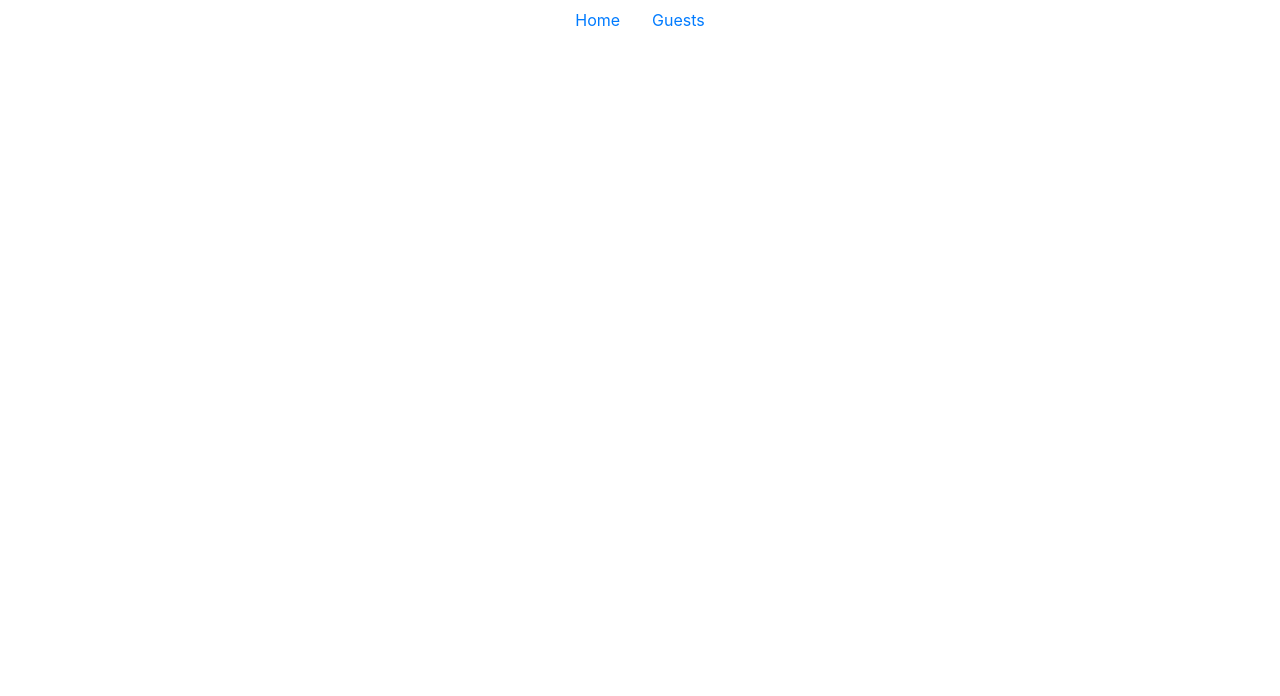
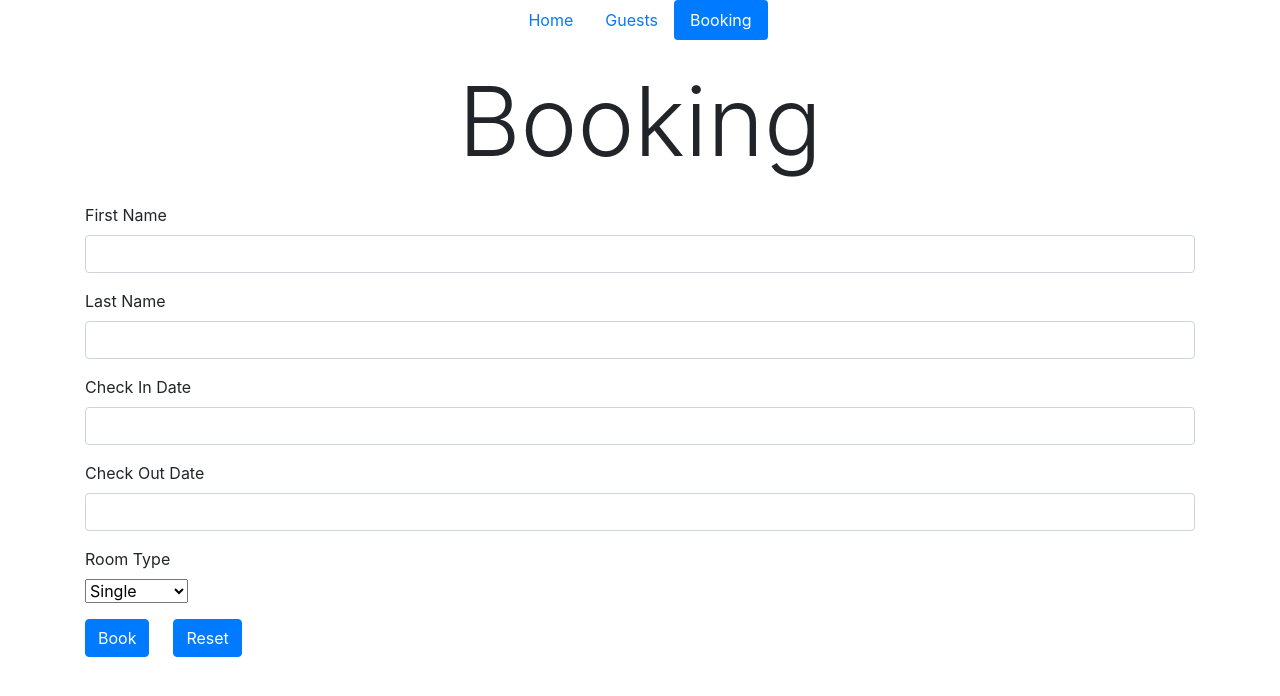
Before and after one commit to HamedPour/BookingApplication, a React (Create React App) app in the folder client/: page /booking in a window 1280 px wide. Shown: the top 696 px of the page. Built offline with nearby package versions, Linux system fonts and the light colour scheme.

Commit message:
Form proto setup to backend/db done

```diff
--- a/client/src/App.js
+++ b/client/src/App.js
@@ -3,6 +3,7 @@ import { BrowserRouter as Router, Switch, Route } from "react-router-dom";
 import Landing from "./views/LandingPage";
 import Guests from "./views/Guests";
 import TopNav from "./components/common/TopNav";
+import Booking from "./views/Booking";
 
 function App() {
   return (
@@ -12,6 +13,7 @@ function App() {
         <Switch>
           <Route path="/" exact component={Landing} />
           <Route path="/guests" component={Guests} />
+          <Route path="/booking" component={Booking} />
         </Switch>
       </div>
     </Router>
--- /dev/null
+++ b/client/src/components/Form.js
@@ -0,0 +1,97 @@
+import React, { useState } from "react";
+import BookingServices from "../services/BookingServices";
+
+function Form() {
+  const [metadata, setMetadata] = useState({
+    firstname: "",
+    lastname: "",
+    check_in: "",
+    check_out: "",
+    roomtype: "1",
+  });
+  function formSubmit(e) {
+    e.preventDefault();
+    // setup redirect as well please
+    BookingServices.store(metadata);
+  }
+  return (
+    <>
+      <form onSubmit={formSubmit}>
+        <div className="form-group">
+          <label>First Name</label>
+          <input
+            type="text"
+            value={metadata.firstname}
+            onChange={(e) =>
+              setMetadata({ ...metadata, firstname: e.target.value })
+            }
+            className="form-control"
+          />
+        </div>
+        <div className="form-group">
+          <label>Last Name</label>
+          <input
+            type="text"
+            value={metadata.lastname}
+            onChange={(e) =>
+              setMetadata({ ...metadata, lastname: e.target.value })
+            }
+            className="form-control"
+          />
+        </div>
+        <div className="form-group">
+          <label>Check In Date</label>
+          <input
+            type="text"
+            value={metadata.check_in}
+            onChange={(e) =>
+              setMetadata({ ...metadata, check_in: e.target.value })
+            }
+            className="form-control"
+          />
+        </div>
+        <div className="form-group">
+          <label>Check Out Date</label>
+          <input
+            type="text"
+            value={metadata.check_out}
+            onChange={(e) =>
+              setMetadata({ ...metadata, check_out: e.target.value })
+            }
+            className="form-control"
+          />
+        </div>
+        <div className="form-group">
+          <label>Room Type</label>
+          <br />
+          <select
+            onChange={(e) => {
+              let theValue = null;
+              if (e.target.value === "2") {
+                theValue = "2";
+              } else if (e.target.value === "3") {
+                theValue = "3";
+              } else {
+                theValue = "1";
+              }
+              setMetadata({ ...metadata, roomtype: theValue });
+            }}
+          >
+            <option value="1">Single</option>
+            <option value="2">Double</option>
+            <option value="3">Penthouse</option>
+          </select>
+        </div>
+        <button className="btn btn-primary" type="submit">
+          Book
+        </button>
+        <button className="btn btn-primary ml-4" type="reset">
+          Reset
+        </button>
+      </form>
+      <br />
+    </>
+  );
+}
+
+export default Form;
--- a/client/src/components/common/TopNav.js
+++ b/client/src/components/common/TopNav.js
@@ -15,6 +15,11 @@ function TopNav() {
             Guests
           </NavLink>
         </li>
+        <li className="nav-item">
+          <NavLink to="/booking" activeClassName="active" className="nav-link">
+            Booking
+          </NavLink>
+        </li>
       </ul>
     </nav>
   );
--- /dev/null
+++ b/client/src/services/BookingServices.js
@@ -0,0 +1,7 @@
+import Api from "./Api";
+
+export default {
+  store(metadata) {
+    return Api().post("booking", metadata);
+  },
+};
--- a/client/src/services/GuestServices.js
+++ b/client/src/services/GuestServices.js
@@ -4,8 +4,4 @@ export default {
   index() {
     return Api().get("guests");
   },
-
-  create(metadata) {
-    return Api().post("guests", metadata);
-  },
 };
--- /dev/null
+++ b/client/src/views/Booking.js
@@ -0,0 +1,13 @@
+import React from "react";
+import Form from "../components/Form";
+
+function Booking() {
+  return (
+    <>
+      <h1 className="display-1 m-4 text-center">Booking</h1>
+      <Form />
+    </>
+  );
+}
+
+export default Booking;
```
Also changed, not shown: 2 other files (tests, documents, lock files or other folders).
